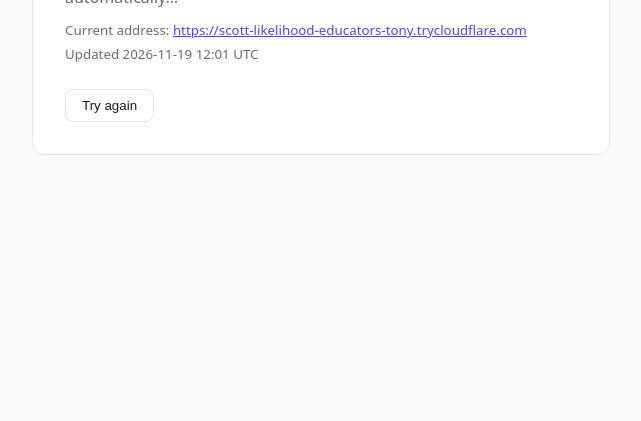
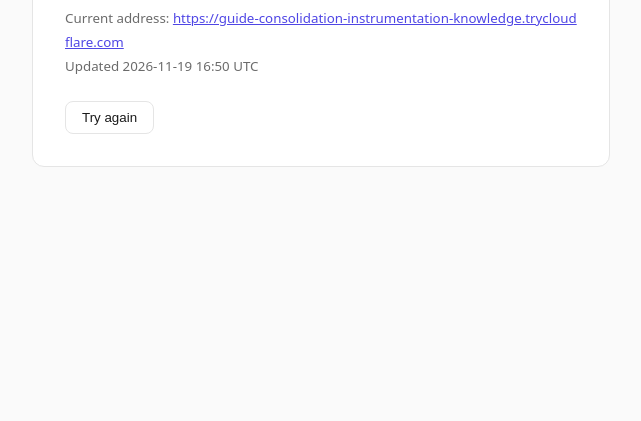
Before and after one commit to Ro-wdy/scriptura-link, a plain HTML site: page index.html in a window 1280 px wide. Shown: the part 379-800 px from the top of the page, without its empty margins (319-960 px from the left). Drawn offline with Linux system fonts and the light colour scheme; no server answers.

Commit message:
Tunnel address is now https://guide-consolidation-instrumentation-knowledge.trycloudflare.com

```diff
--- a/index.html
+++ b/index.html
@@ -24,7 +24,7 @@
 <main>
   <h1>Scriptura</h1>
   <p id="status"><span class="spinner"></span>Checking whether the app is up…</p>
-  <p><small>Current address: <a id="link" href="https://scott-likelihood-educators-tony.trycloudflare.com">https://scott-likelihood-educators-tony.trycloudflare.com</a><br>Updated 2026-11-19 12:01 UTC</small></p>
+  <p><small>Current address: <a id="link" href="https://guide-consolidation-instrumentation-knowledge.trycloudflare.com">https://guide-consolidation-instrumentation-knowledge.trycloudflare.com</a><br>Updated 2026-11-19 16:50 UTC</small></p>
   <button id="retry" hidden type="button">Try again</button>
 </main>
 <script>
@@ -49,7 +49,7 @@
      republishes within a minute or two), so this retries on its own rather
      than making the visitor keep pressing a button. */
   var RAW = "https://raw.githubusercontent.com/Ro-wdy/scriptura-link/main/current.txt";
-  var BAKED = "https://scott-likelihood-educators-tony.trycloudflare.com";
+  var BAKED = "https://guide-consolidation-instrumentation-knowledge.trycloudflare.com";
   var statusEl = document.getElementById("status");
   var linkEl = document.getElementById("link");
   var retryEl = document.getElementById("retry");
```
Also changed, not shown: current.txt.
